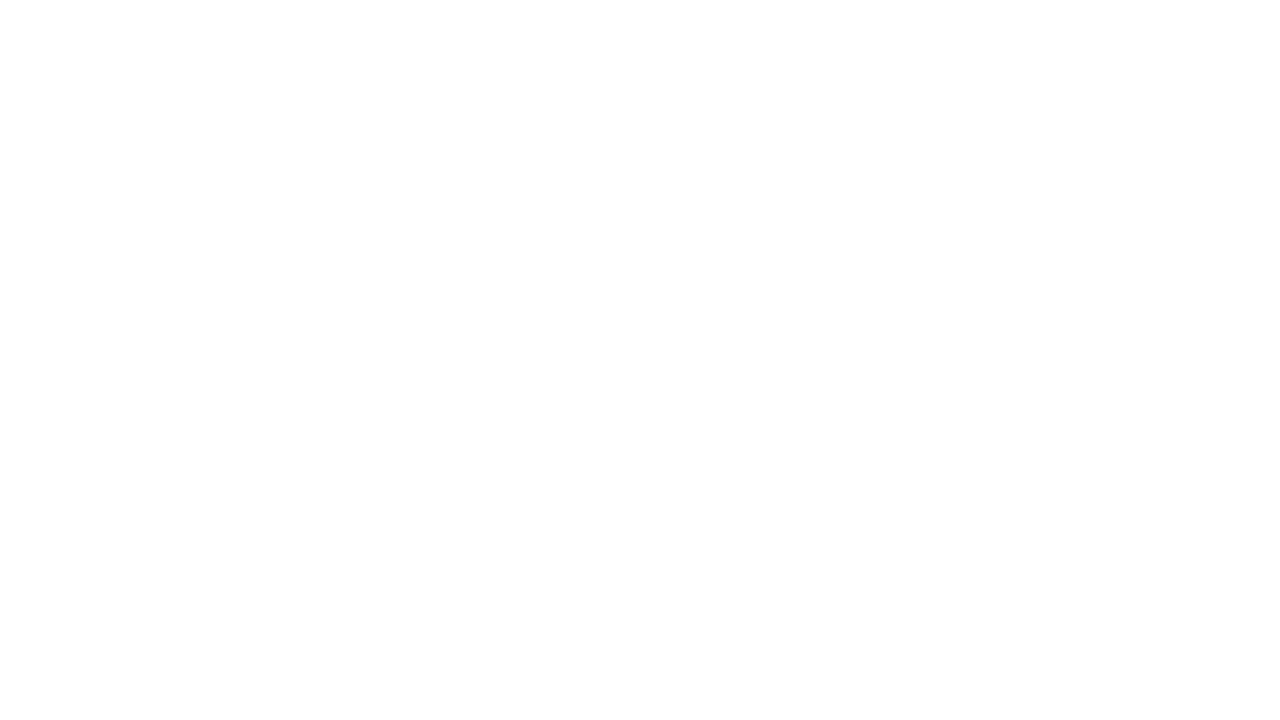
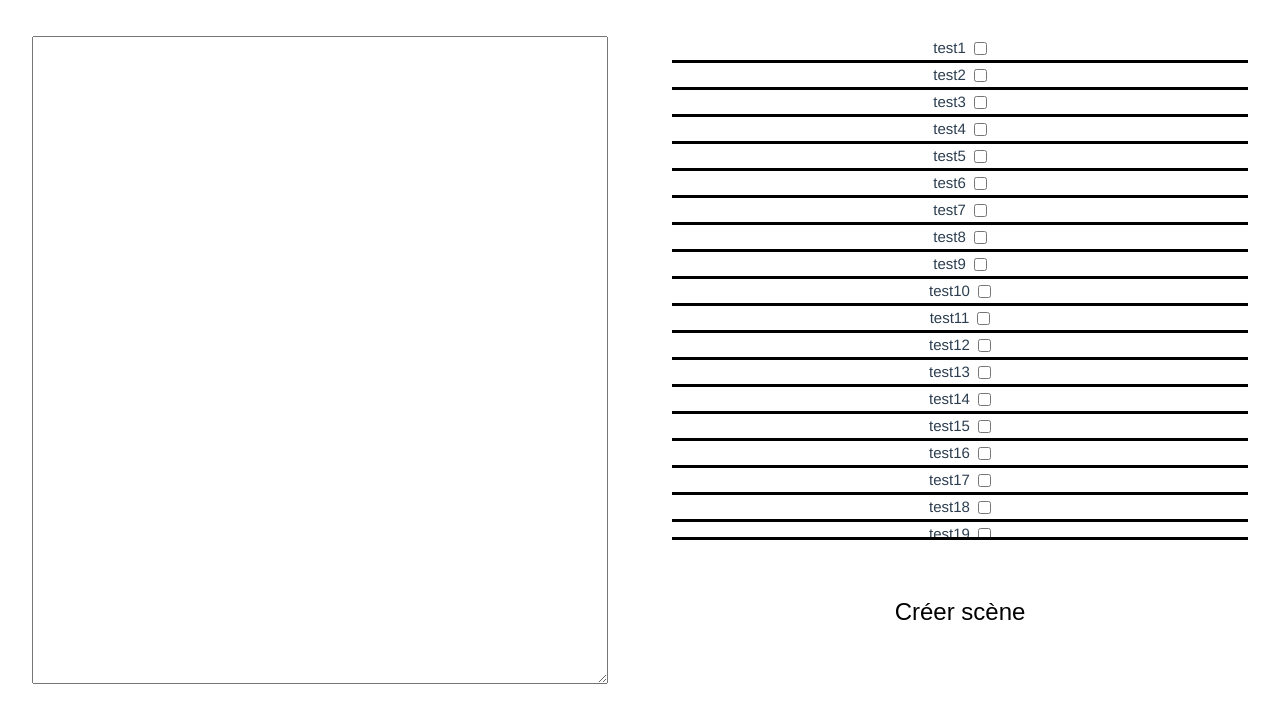
Before and after one commit to LeoJeanjean/Theatromatic, a Vue app in the folder front-end/: page /scenario in a window 1280 px wide. Before the commit this address had no page. Shown: the top 720 px of the page. Built offline with nearby package versions, Linux system fonts and the light colour scheme.

Commit message:
dev/ add scenario creation page

```diff
--- /dev/null
+++ b/front-end/src/components/characterList.vue
@@ -0,0 +1,43 @@
+<template>
+  <div class="charaList">
+    <div @click="check(perso.id)" v-for="perso in persoList">
+        {{ perso.name }}
+        <input :id="perso.id" v-model="perso.inScenar" class="check" type="checkbox" />
+    </div>
+  </div>
+</template>
+
+<script>
+export default {
+  name: "characterList",
+  props: {
+    persoList:Array
+  },
+  methods: {
+    check(id) {
+      document.getElementById(id).click()
+    }
+  }
+}
+</script>
+
+<style scoped>
+.charaList {
+  display: flex;
+  flex-direction: column;
+  justify-content: start;
+  gap: 0;
+  height: 70%;
+  width: 90%;
+  background-color: white;
+  overflow-y: scroll;
+}
+div {
+  display: flex;
+  justify-content: center;
+  align-items: center;
+  gap: 8px;
+  width: 100%;
+  border-bottom: black solid;
+}
+</style>
--- a/front-end/src/router/index.js
+++ b/front-end/src/router/index.js
@@ -24,6 +24,14 @@ const router = createRouter({
       // this generates a separate chunk (About.[hash].js) for this route
       // which is lazy-loaded when the route is visited.
       component: () => import('../views/AboutView.vue')
+    },
+    {
+      path: '/scenario',
+      name: 'scenario',
+      // route level code-splitting
+      // this generates a separate chunk (About.[hash].js) for this route
+      // which is lazy-loaded when the route is visited.
+      component: () => import('../views/ScenarioView.vue')
     }
   ]
 })
--- /dev/null
+++ b/front-end/src/views/ScenarioView.vue
@@ -0,0 +1,69 @@
+<template>
+  <div class="upClap"><div class="motifClap"></div></div>
+  <div class="scenarForm">
+    <div class="formPart">
+    <textarea v-model="script" class="scenarea" />
+    </div>
+    <div class="formPart">
+      <character-list :persoList="persoList" />
+      <button @click="submit()" class="scenarBtn" type="button">Créer scène</button>
+    </div>
+  </div>
+</template>
+
+<script>
+import CharacterList from "@/components/characterList.vue";
+export default {
+  name: "ScenarioView",
+  components: {CharacterList},
+  data: () => ({
+    persoList: [],
+    persoInScenar: [],
+    script: ''
+  }),
+  methods: {
+    submit() {
+      for (const index in this.persoList) {
+        if (this.persoList[index].inScenar === true) {
+          this.persoInScenar.push({id:this.persoList[index].id})
+        }
+      }
+      console.log(this.persoInScenar,this.script)
+      router.push({ name: 'scene', params: {personnage: this.persoInScenar, script: this.script}})
+    }
+  },
+  created() {
+    for (let i = 1; i <= 20; i++) {
+      this.persoList.push({id: i,name: 'test'+i,inScenar: false})
+    }
+  }
+}
+</script>
+
+<style scoped>
+.scenarForm {
+  display: flex;
+  align-items: center;
+  height: 90vh;
+}
+.formPart {
+  display: flex;
+  flex-direction: column;
+  justify-content: center;
+  align-items: center;
+  height: 100%;
+  width: 100%;
+}
+.scenarea {
+  width: 90%;
+  height: 90%;
+  overflow-y: scroll;
+}
+.scenarBtn {
+  height: 20%;
+  width: 90%;
+  font-size: 24px;
+  background-color: white;
+  border-style: none;
+}
+</style>
```
